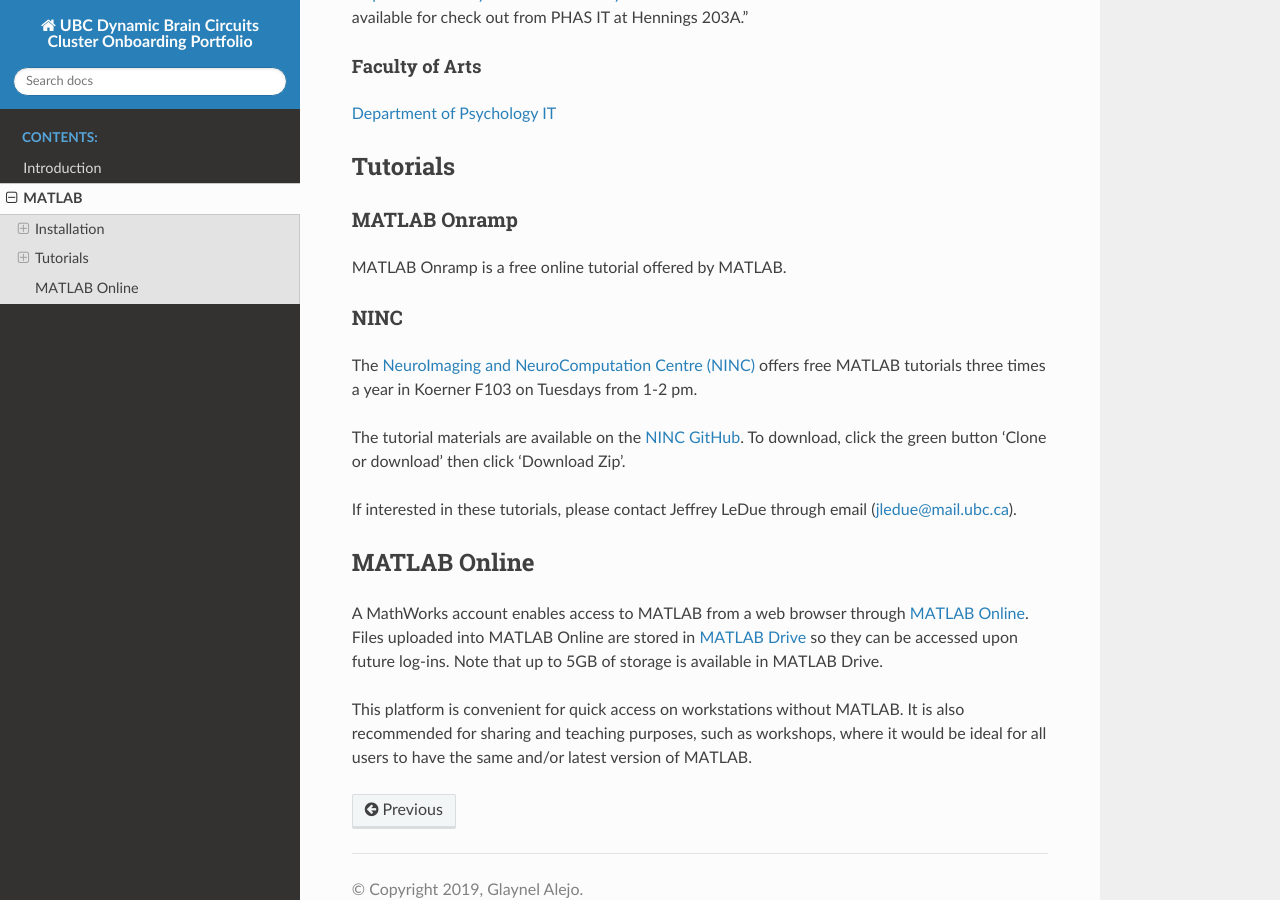
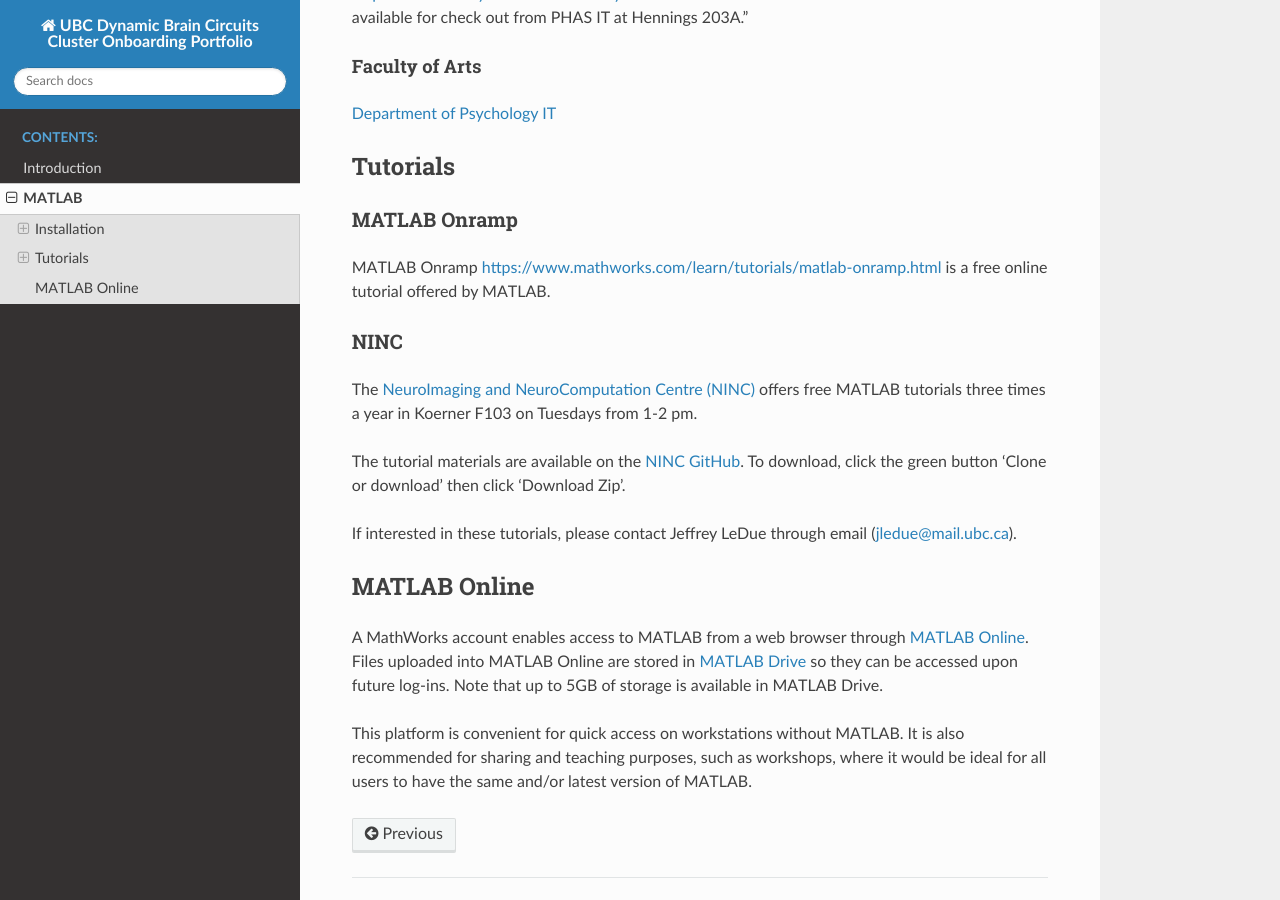
Before and after one commit to ubcbraincircuits/onboarding, a Sphinx documentation site: the page built from source/matlab.rst, in a window 1280 px wide and 900 px high, scrolled down 826 px. Built offline with Sphinx 7.4.7 and the Read the Docs theme 2.0.0, drawn with Linux system fonts in a browser that asks for light colours; some of the changed lines change nothing that is shown.

Commit message:
Add link to MATLAB Onramp

```diff
--- a/source/matlab.rst
+++ b/source/matlab.rst
@@ -46,7 +46,7 @@
 MATLAB Onramp
 =============
 
-MATLAB Onramp is a free online tutorial offered by MATLAB.
+MATLAB Onramp `<https://www.mathworks.com/learn/tutorials/matlab-onramp.html>`_ is a free online tutorial offered by MATLAB.
 
 NINC
 ====
```
